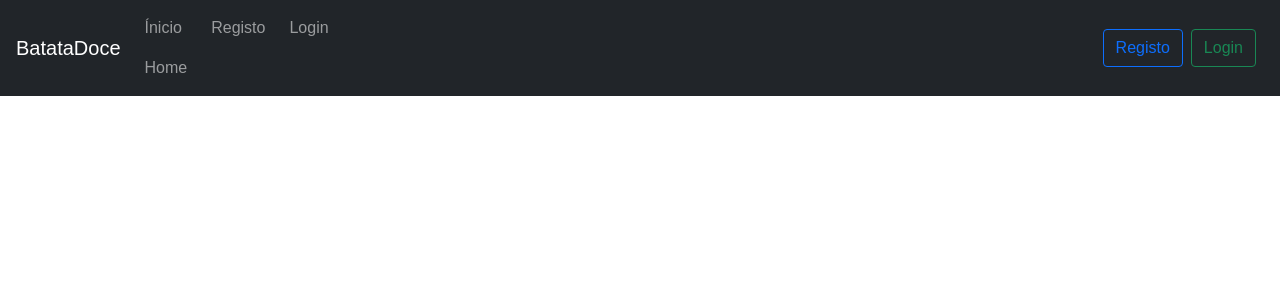
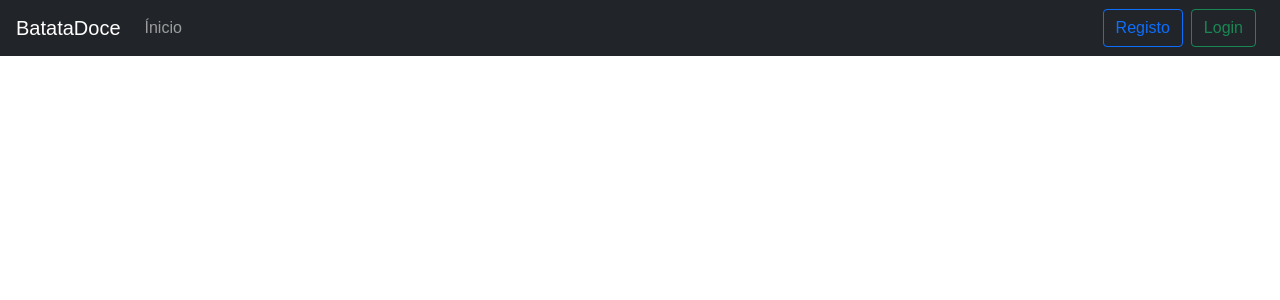
Before and after one commit to PedroMonteiro1511/Projeto-PWEB-Servidor, a PHP site: page /projetopws/views/layouts/header.php in a window 1280 px wide. Shown: the top 300 px of the page. Run offline with PHP 8.4, Linux system fonts and the light colour scheme.

Commit message:
Active record add "composer.json"

```diff
--- a/composer.json
+++ b/composer.json
@@ -1,4 +1,6 @@
 {
     "name": "pedro/pweb",
-    "require": {}
+    "require": {
+        "php-activerecord/php-activerecord": "^1.2"
+    }
 }
--- a/views/layouts/header.php
+++ b/views/layouts/header.php
@@ -21,13 +21,6 @@
                     <ul class="navbar-nav mr-auto">
                         <li class="nav-item active">
                             <a class="nav-link" href="index.php?c=site&a=index">Ínicio</a>
-                            <a class="nav-link" href="index.php?c=site&a=index">Home</a>
-                        </li>
-                        <li class="nav-item">
-                            <a class="nav-link" href="index.php?c=site&a=signup">Registo</a>
-                        </li>
-                        <li class="nav-item">
-                            <a class="nav-link" href="index.php?c=auth&a=login">Login</a>
                         </li>
                     </ul>
                 </div>
```
Also changed, not shown: 1 other file.
